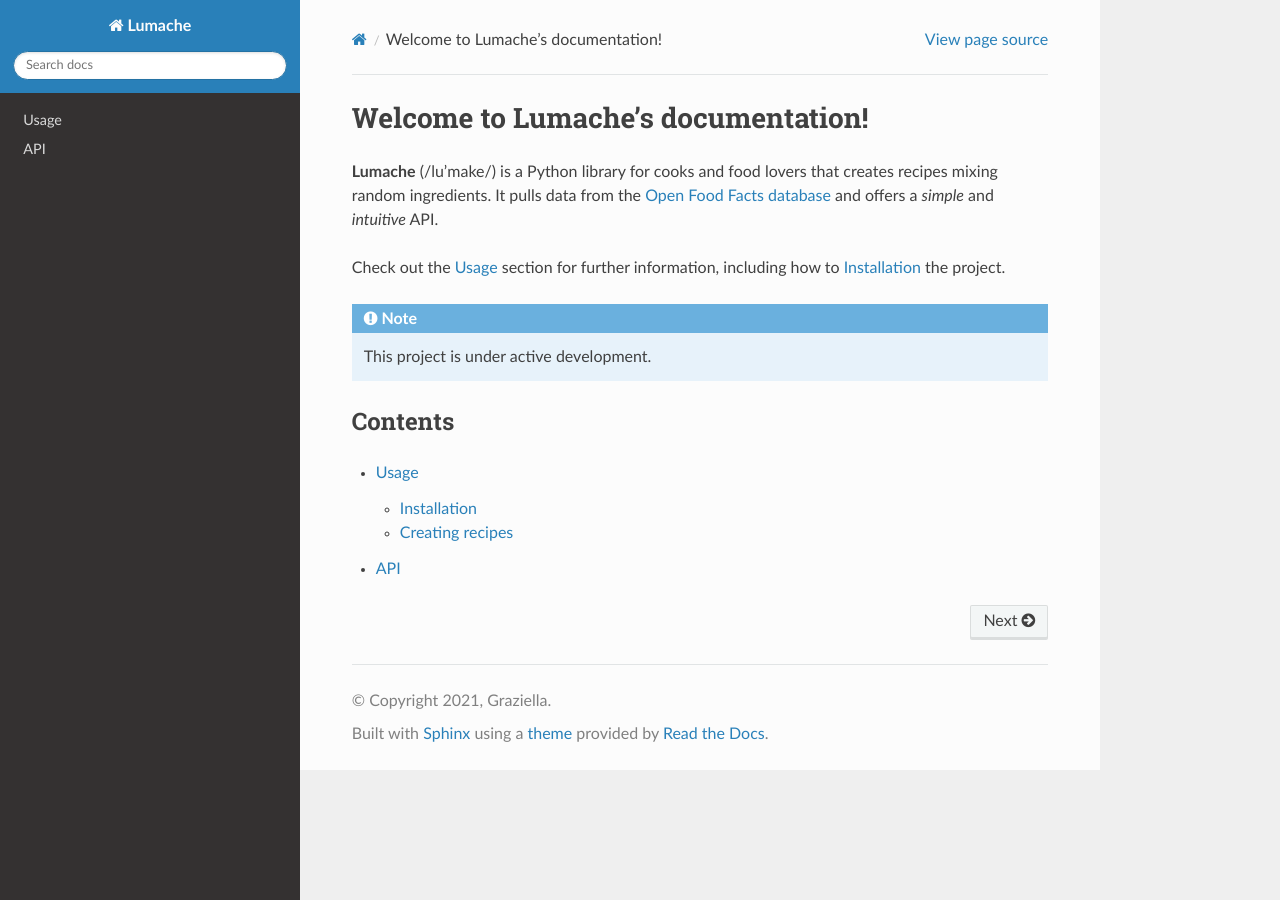
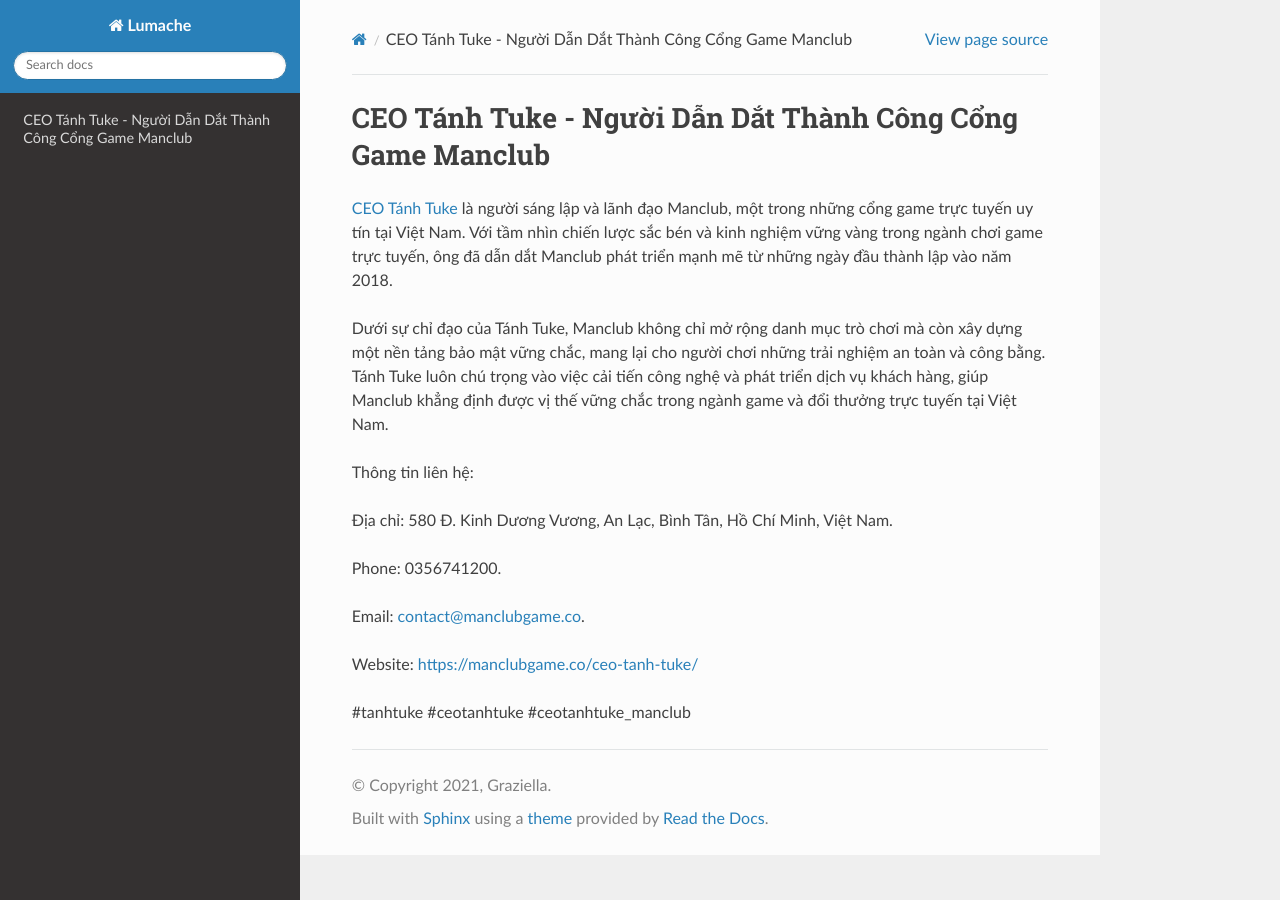
Before and after one commit to parkisngan19/ceotanhtuke, a Sphinx documentation site: the page built from docs/source/index.rst, in a window 1280 px wide. Built offline with Sphinx 7.4.7 and the Read the Docs theme 3.1.0, drawn with Linux system fonts in a browser that asks for light colours.

Commit message:
Update index.rst

```diff
--- a/docs/source/index.rst
+++ b/docs/source/index.rst
@@ -1,22 +1,18 @@
-Welcome to Lumache's documentation!
+CEO Tánh Tuke - Người Dẫn Dắt Thành Công Cổng Game Manclub
 ===================================
 
-**Lumache** (/lu'make/) is a Python library for cooks and food lovers
-that creates recipes mixing random ingredients.
-It pulls data from the `Open Food Facts database <https://world.openfoodfacts.org/>`_
-and offers a *simple* and *intuitive* API.
+`CEO Tánh Tuke <https://manclubgame.co/ceo-tanh-tuke/>`_ là người sáng lập và lãnh đạo Manclub, một trong những cổng game trực tuyến uy tín tại Việt Nam. Với tầm nhìn chiến lược sắc bén và kinh nghiệm vững vàng trong ngành chơi game trực tuyến, ông đã dẫn dắt Manclub phát triển mạnh mẽ từ những ngày đầu thành lập vào năm 2018.
 
-Check out the :doc:`usage` section for further information, including
-how to :ref:`installation` the project.
+Dưới sự chỉ đạo của Tánh Tuke, Manclub không chỉ mở rộng danh mục trò chơi mà còn xây dựng một nền tảng bảo mật vững chắc, mang lại cho người chơi những trải nghiệm an toàn và công bằng. Tánh Tuke luôn chú trọng vào việc cải tiến công nghệ và phát triển dịch vụ khách hàng, giúp Manclub khẳng định được vị thế vững chắc trong ngành game và đổi thưởng trực tuyến tại Việt Nam.
 
-.. note::
+Thông tin liên hệ:
 
-   This project is under active development.
+Địa chỉ: 580 Đ. Kinh Dương Vương, An Lạc, Bình Tân, Hồ Chí Minh, Việt Nam.
 
-Contents
---------
+Phone: 0356741200.
 
-.. toctree::
+Email: contact@manclubgame.co.
 
-   usage
-   api
+Website: https://manclubgame.co/ceo-tanh-tuke/
+
+#tanhtuke #ceotanhtuke #ceotanhtuke_manclub
```
